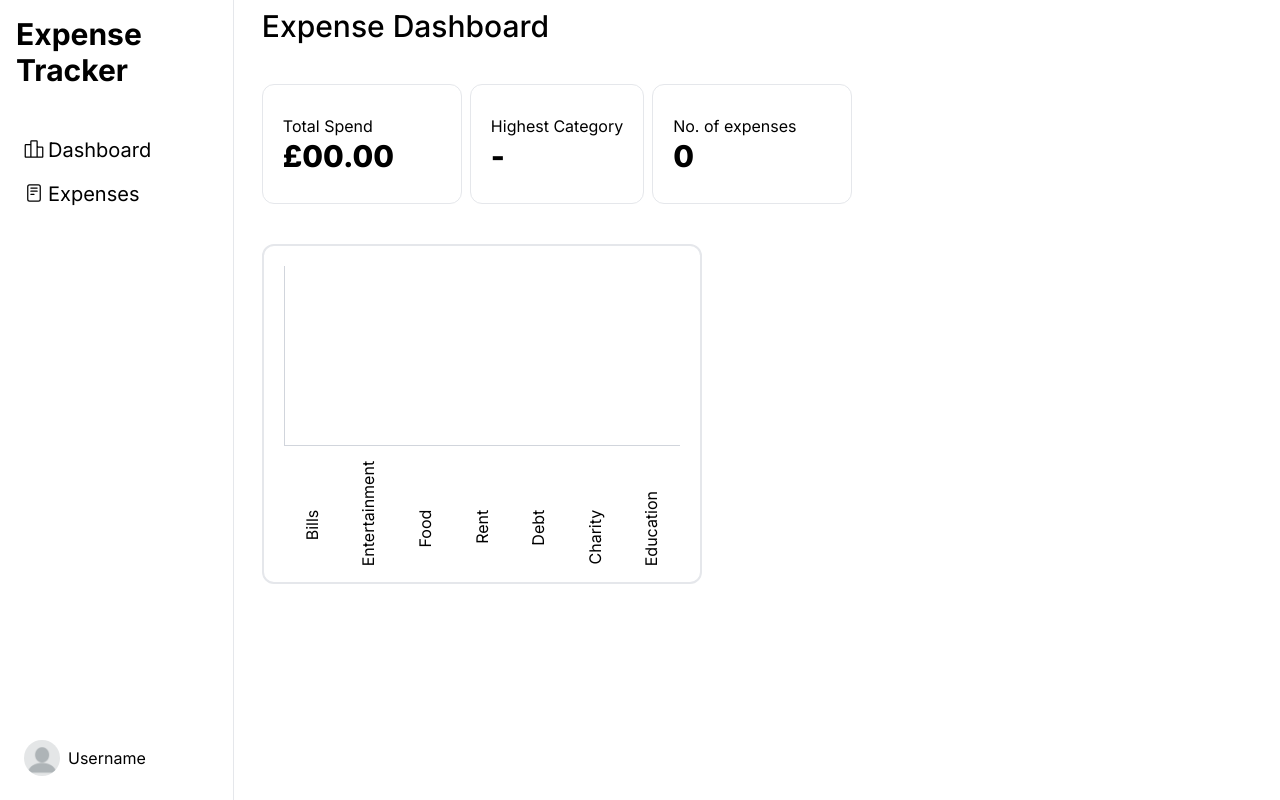
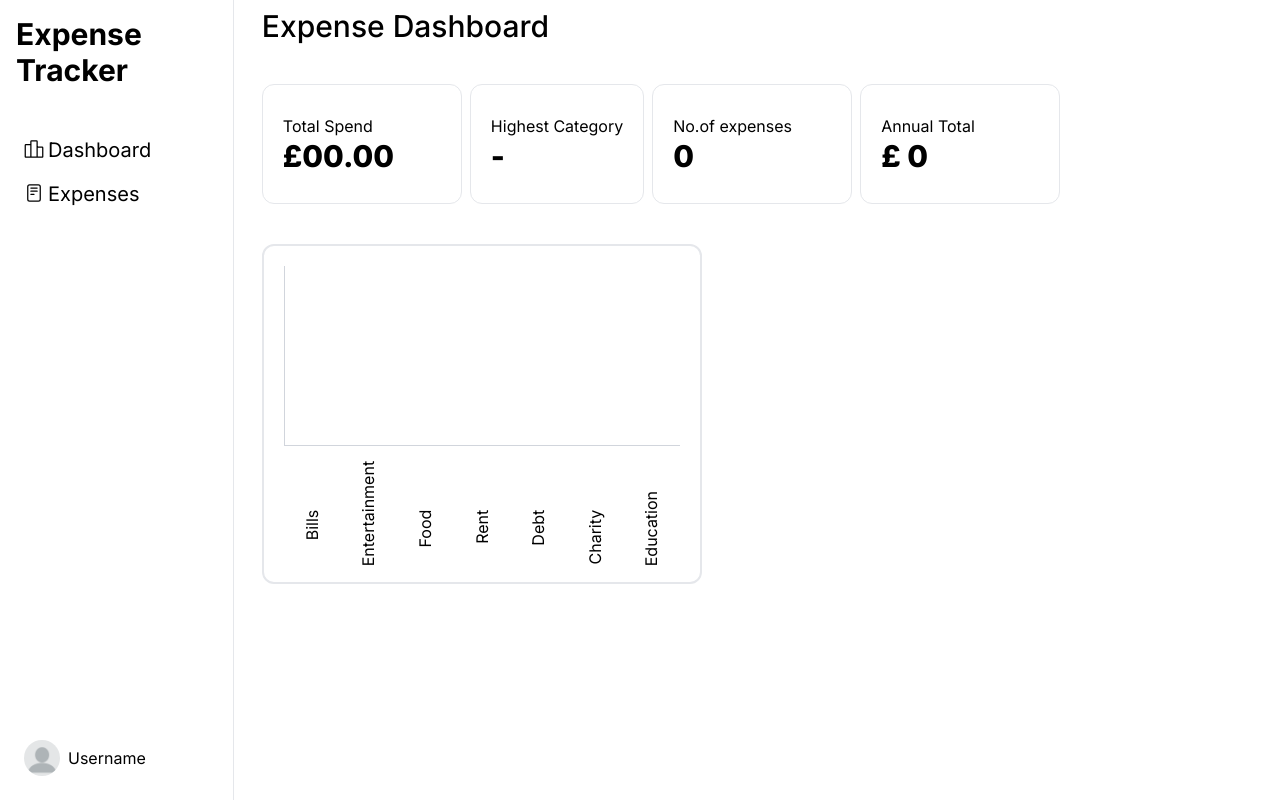
Before and after one commit to Yusuf-4hmed/expense-tracker, a website: page index.html in a window 1280 px wide. Drawn offline with nearby package versions, Linux system fonts and the light colour scheme.

Commit message:
creted an anuual total on the dashboard page

```diff
--- a/index.html
+++ b/index.html
@@ -109,8 +109,12 @@
                 <p id="dash-high-category" class="sm:text-3xl text-2xl font-extrabold rounded-md">null</p>
             </div>
             <div class="sm:w-50 w-30 sm:h-30 h-20 border-gray-200 border sm:p-5 p-2 rounded-xl flex flex-col justify-center">
-               <h3>No. of expenses</h3>
+               <h3>No.of expenses</h3>
                 <p id="no-of-expenses" class="sm:text-3xl text-2xl font-extrabold rounded-md" id="total-expenses">0</p>
+            </div>
+            <div class="sm:w-50 w-30 sm:h-30 h-20 border-gray-200 border sm:p-5 p-2 rounded-xl flex flex-col justify-center">
+               <h3>Annual Total</h3>
+                <p class="sm:text-3xl text-2xl font-extrabold rounded-md" id="annual-total">0</p>
             </div>
         </div>
 
--- a/main.js
+++ b/main.js
@@ -376,3 +376,7 @@ window.addEventListener('resize', () => {
         nav.classList.remove("hidden")
     }
 })
+
+const annualTotal = document.getElementById("annual-total");
+
+annualTotal.innerText = `£ ${total * 12}`
```
